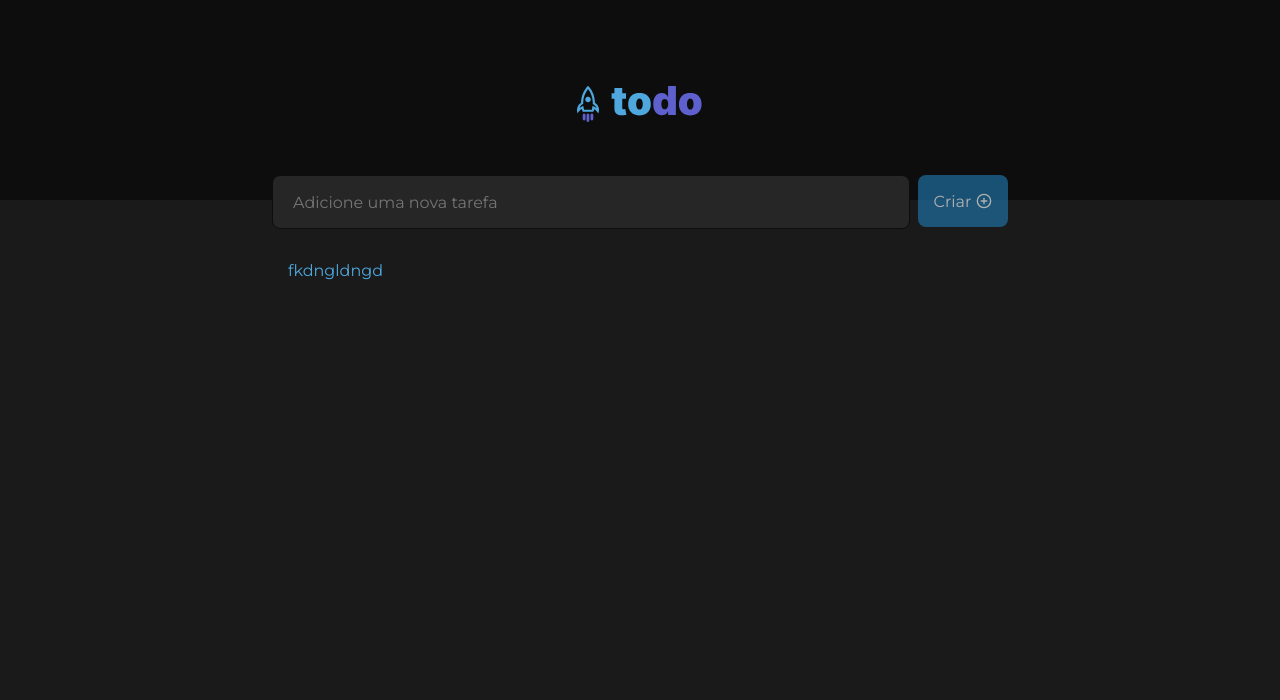
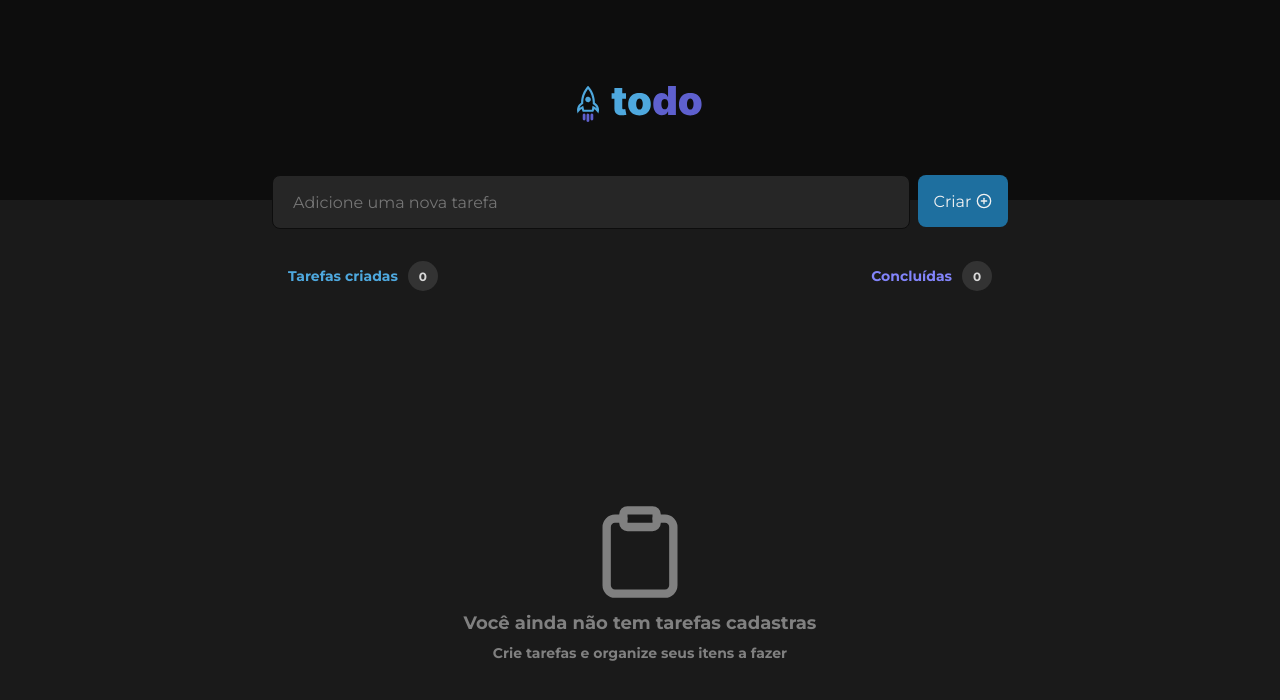
Before and after one commit to AndreFelipe97/desafio-1-rocketseat-2022, a React (Vite) app: page / in a window 1280 px wide. Shown: the top 700 px of the page. Built offline with nearby package versions, Linux system fonts and the light colour scheme.

Commit message:
feat: create task empty

```diff
--- a/src/App.module.scss
+++ b/src/App.module.scss
@@ -8,3 +8,68 @@
   align-items: flex-start;
   flex-direction: column;
 }
+
+.tasksInfo {
+ display: flex;
+ width: 100%;
+ justify-content: space-between;
+ align-items: flex-start;
+}
+
+.tasks {
+  font-weight: bold;
+  font-size: 1.4rem;
+  color: var(--blue);
+  display: flex;
+  justify-content: space-between;
+  align-items: center;
+}
+
+.tasksFinisehd {
+  font-weight: bold;
+  font-size: 1.4rem;
+  color: var(--purple);
+  display: flex;
+  justify-content: space-between;
+  align-items: center;
+}
+
+.countTasks {
+  background-color: var(--gray-400);
+  color: var(--gray-200);
+  width: 3rem;
+  height: 3rem;
+  font-size: 1.2rem;
+  display: flex;
+  justify-content: center;
+  align-items: center;
+  border-radius: 999px;
+  margin-left: 1rem;
+}
+
+.emptyTask {
+  width: 100%;
+  margin: 30% auto;
+  display: flex;
+  flex-direction: column;
+  justify-content: center;
+  align-items: center;
+  gap: 10px;
+}
+
+.emptyTaskTitle {
+  color: var(--gray-300);
+  font-weight: bold;
+  font-size: 1.8rem;
+}
+
+.emptyTaskSubtitle {
+  color: var(--gray-300);
+  font-weight: bold;
+  font-size: 1.4rem;
+}
+
+.emptyTask svg {
+  color: var(--gray-300);
+  font-size: 100px;
+}
--- a/src/App.tsx
+++ b/src/App.tsx
@@ -1,3 +1,5 @@
+import { FiClipboard } from "react-icons/fi";
+
 import { Header } from "./components/Header";
 import "./global.scss";
 import styles from "./App.module.scss";
@@ -9,7 +11,23 @@ function App() {
       <Header />
       <NewTask />
       <div className={styles.wrapper}>
-        <div>fkdngldngd</div>
+        <div className={styles.tasksInfo}>
+          <div className={styles.tasks}>
+            Tarefas criadas <span className={styles.countTasks}>0</span>
+          </div>
+          <div className={styles.tasksFinisehd}>
+            Concluídas <span className={styles.countTasks}>0</span>
+          </div>
+        </div>
+        <div className={styles.emptyTask}>
+          <FiClipboard />
+          <span className={styles.emptyTaskTitle}>
+            Você ainda não tem tarefas cadastras
+          </span>
+          <span className={styles.emptyTaskSubtitle}>
+            Crie tarefas e organize seus itens a fazer
+          </span>
+        </div>
       </div>
     </>
   );
--- a/src/components/NewTask/NewTask.module.scss
+++ b/src/components/NewTask/NewTask.module.scss
@@ -41,6 +41,5 @@
 }
 
 .addNewTask[type=submit]:disabled {
-  opacity: 0.7;
   cursor: not-allowed;
 }
--- a/src/global.scss
+++ b/src/global.scss
@@ -33,7 +33,6 @@ html {
 }
 
 body {
-  color: var(--blue);
   background-color: var(--gray-600);
   -webkit-font-smoothing: antialiased;
 }
```
